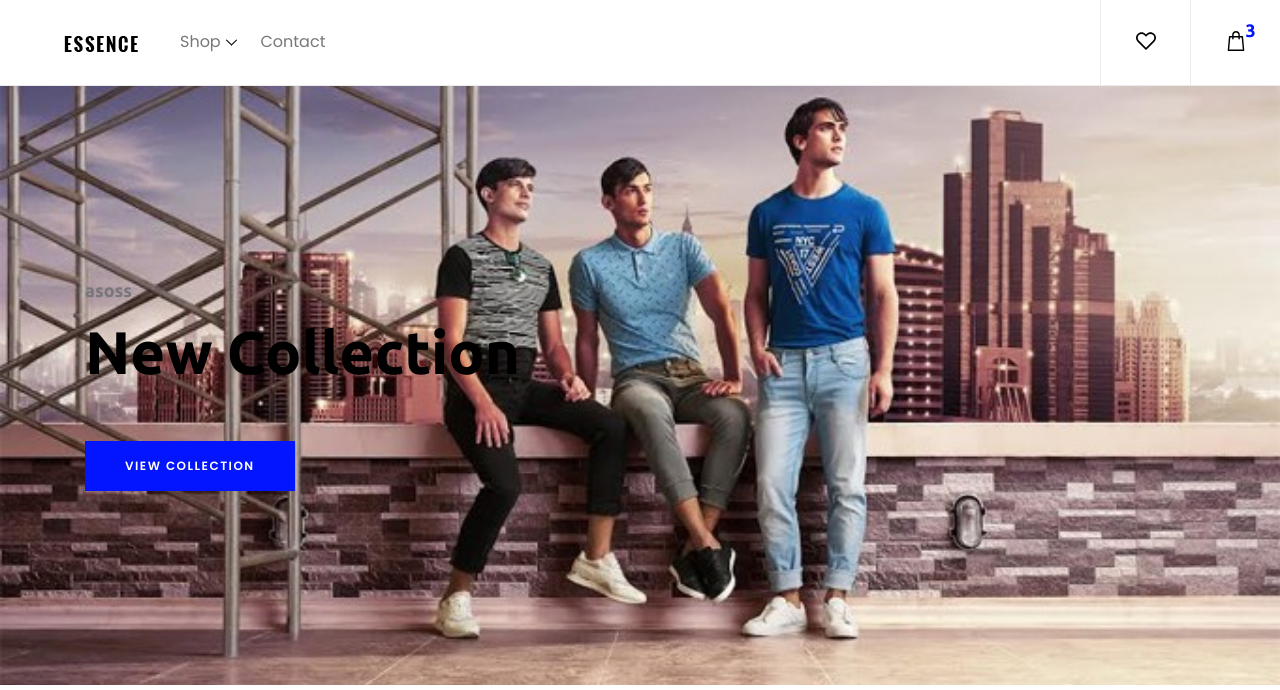
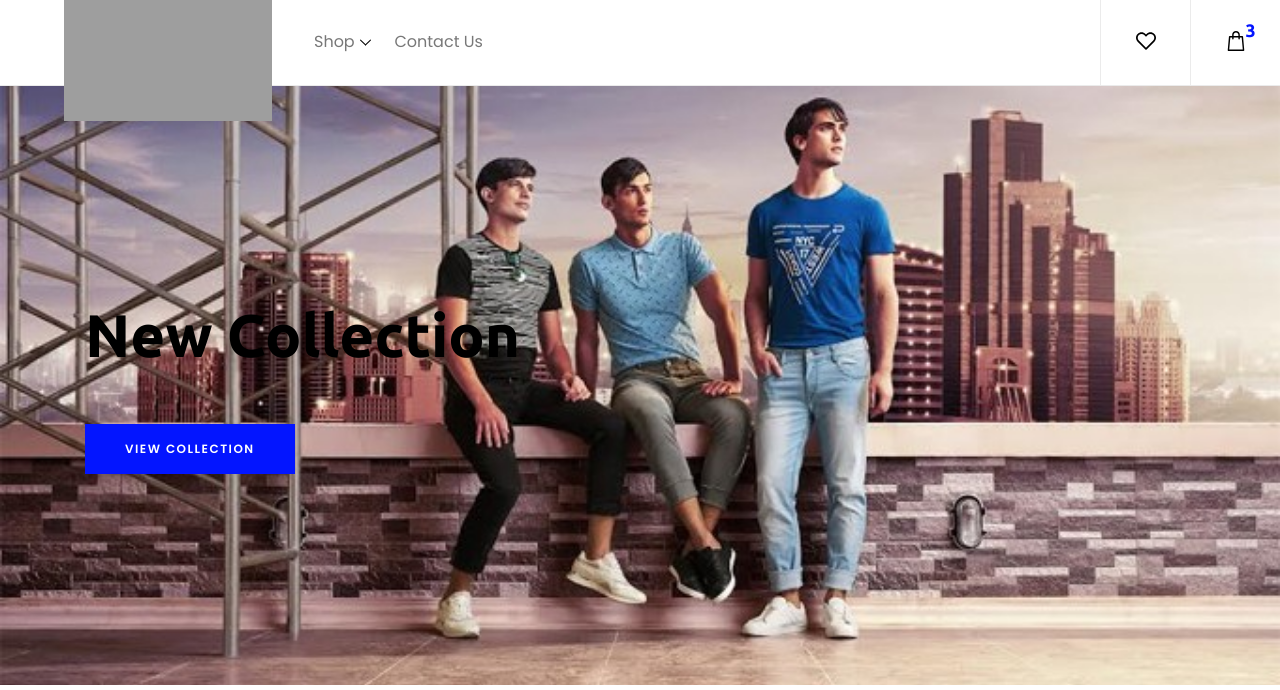
Before and after one commit to rwitam-b/randomShit, a PHP site: page /essence/index.html in a window 1280 px wide. Shown: the top 690 px of the page. Run offline with PHP 8.4, Linux system fonts and the light colour scheme; grey boxes are pictures that could not be loaded.

Commit message:
index.html changed

```diff
--- a/essence/index.html
+++ b/essence/index.html
@@ -12,7 +12,7 @@
     <title>My-style</title>
 
     <!-- Favicon  -->
-    <link rel="icon" href="">
+    <link rel="icon" href="img/core-img/favicon.ico">
 
     <!-- Core Style CSS -->
     <link rel="stylesheet" href="css/core-style.css">
@@ -27,7 +27,7 @@
             <!-- Classy Menu -->
             <nav class="classy-navbar" id="essenceNav">
                 <!-- Logo -->
-                <a class="nav-brand" href="index.html"><img src="img/core-img/logo.png" alt=""></a>
+                <a class="nav-brand" href="index.html"><img class="logo-dimen" src="img/core-img/MyStyle Logo Inverse.png" alt=""></a>
                 <!-- Navbar Toggler -->
                 <div class="classy-navbar-toggler">
                     <span class="navbarToggler"><span></span><span></span><span></span></span>
@@ -44,12 +44,11 @@
                             <li><a href="#">Shop</a>
                                 <ul class="dropdown cn-col-4">
                                     <li><a href="shop.html">T-Shirts</a></li>
-                                    <li><a href="shop.html">Polo</a></li>
-                                    <li><a href="shop.html">Shirts</a></li>
                                     <li><a href="shop.html">Jeans</a></li>
+                                    <li><a href="shop.html">Innerwear</a></li>
                                 </ul>
                             </li>
-                            <li><a href="contact.html">Contact</a></li>
+                            <li><a href="contact.html">Contact Us</a></li>
                         </ul>
                     </div>
                     <!-- Nav End -->
@@ -163,7 +162,6 @@
             <div class="row h-100 align-items-center">
                 <div class="col-12">
                     <div class="hero-content">
-                        <h6>asoss</h6>
                         <h2>New Collection</h2>
                         <a href="#" class="btn essence-btn" id="show-collection">view collection</a>
                     </div>
--- a/essence/style.css
+++ b/essence/style.css
@@ -1,3 +1,7 @@
+.logo-dimen {
+    width: 13rem;
+}
+
 ::-webkit-scrollbar {
     display: none;
 }
```
Also changed, not shown: essence/img/core-img/favicon.ico.
